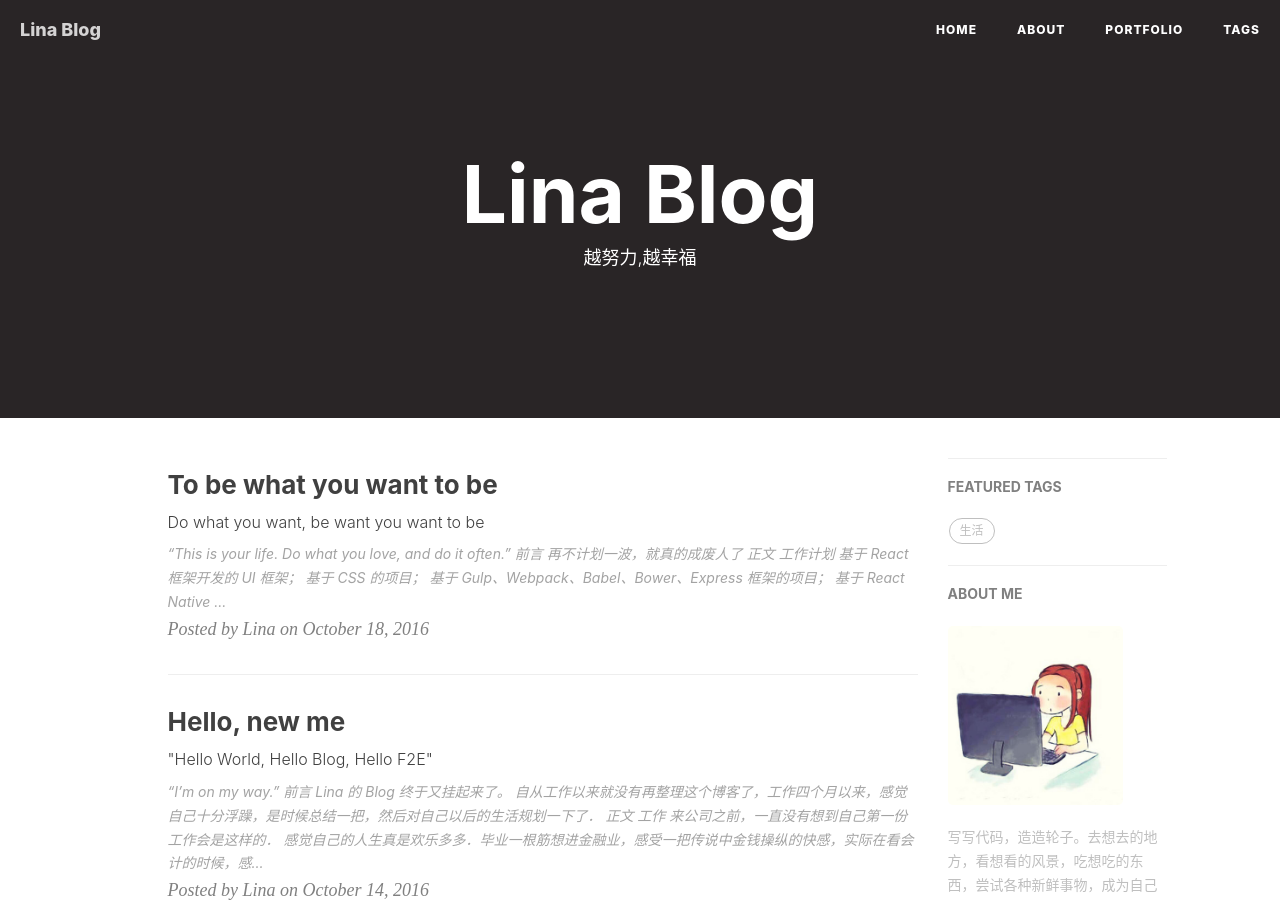
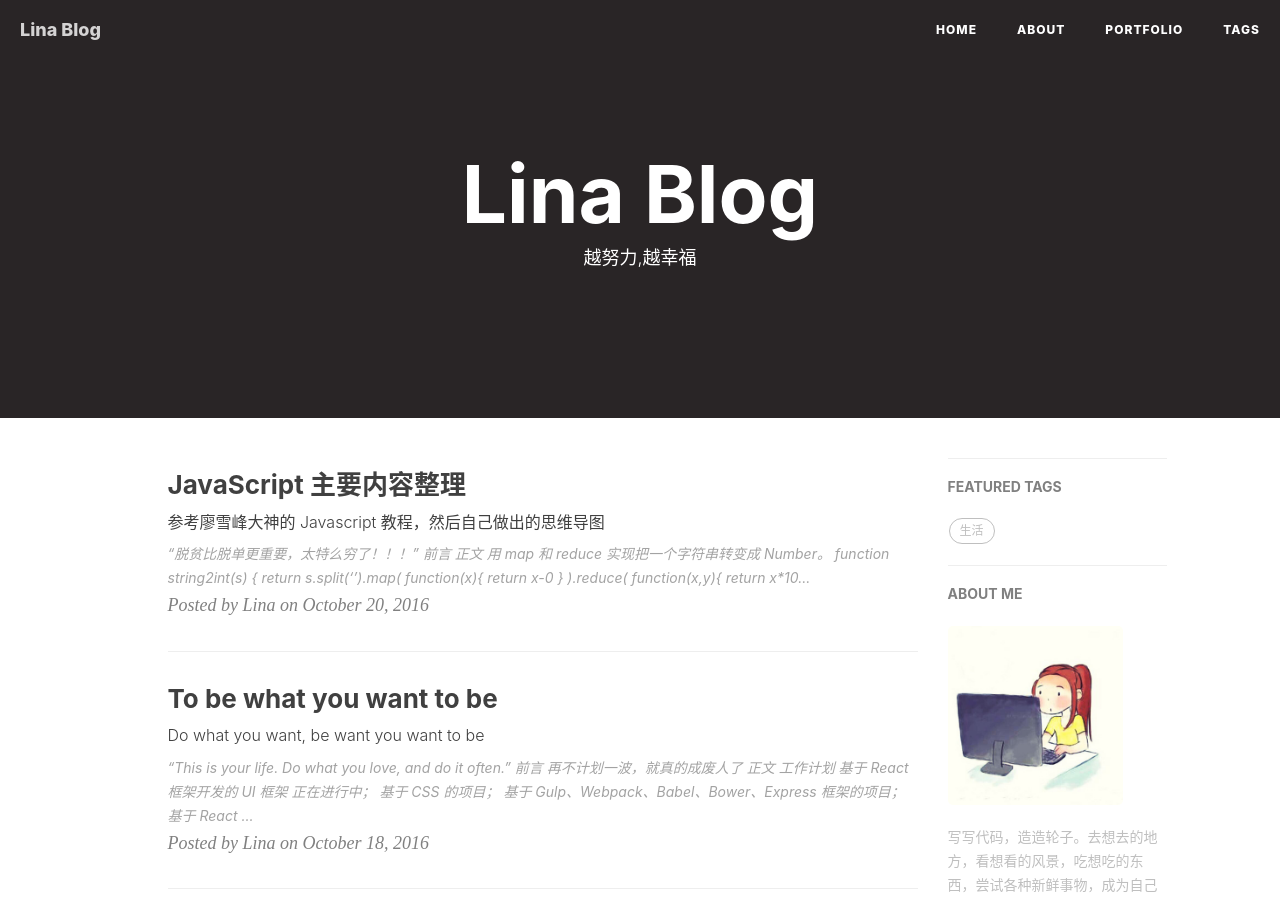
Before and after one commit to LizzieZhao/Blog, a Jekyll site: the page built from index.html, in a window 1280 px wide and 900 px high. Built offline with Jekyll 4.4.1, drawn with Linux system fonts in a browser that asks for light colours; nearby versions of some CDN libraries; the list of posts is cut into pages by our own code; comment, search, counter and statistics services are not loaded.

Commit message:
add post about javascript

```diff
--- a/_posts/2016-10-18-plan.markdown
+++ b/_posts/2016-10-18-plan.markdown
@@ -27,12 +27,13 @@ tags:
 
 ### 工作计划
 
-1. 基于 React 框架开发的 UI 框架；
+1. 基于 React 框架开发的 UI 框架  **正在进行中**；
 2. 基于 CSS 的项目；
 3. 基于 Gulp、Webpack、Babel、Bower、Express 框架的项目；
 4. 基于 React Native 的项目；
 5. 基于数据结构、算法、设计模式的项目；
 6. 基于 JS、CSS、HTML 的项目；
+...
 
 ---
 
@@ -42,7 +43,20 @@ tags:
 
 ### 生活计划
 
+** 健身 **
 
+1. 160cm、40kg
+2. 学会游泳（这个真的是想学好久了，到现在还没学，伐开心）
+
+** 联系 **
+
+1. 多给家人打电话
+2. 多跟朋友聊一聊哈，本人太懒了，几乎不主动联系人哈
+
+** 娱乐 **
+
+1. 跟敏哥学把桌球
+2. 网球打一把
 
 ---
 
--- /dev/null
+++ b/_posts/2016-10-20-javascript.markdown
@@ -0,0 +1,45 @@
+---
+layout:     post
+title:      "JavaScript 主要内容整理"
+subtitle:   "参考廖雪峰大神的 Javascript 教程，然后自己做出的思维导图"
+date:       2016-10-20 08:00:00
+author:     "Lina"
+header-img: "img/post-bg-javascript.jpg"
+catalog: true
+tags:
+    -
+---
+
+> “脱贫比脱单更重要，太特么穷了！！！”
+
+
+## 前言
+
+
+---
+
+## 正文
+
+1. 用 map 和 reduce 实现把一个字符串转变成 Number。
+
+    function string2int(s) {
+      return s.split('').map( function(x){ return x-0 } ).reduce( function(x,y){ return x*10+y } );
+    }
+
+2. 用 map 实现把不规范的英文名字，变为首字母大写，其他小写的规范名字。例如输入：['adam', 'LISA', 'barT']，输出：['Adam', 'Lisa', 'Bart']。
+
+    function normalize(arr) {
+      return arr.map( function(x){ let tail = x.substring(1).toLowerCase(); let head = x[0].toUpperCase(); return tail+head;});
+    }
+
+3. 用 map 把数组内的字符串转变为 Number。
+
+    function array2int(arr) {
+      return arr.map( function(x){ return +x } );
+    }
+
+---
+
+## 后记
+
+> ＂每次只培养一个习惯＂
```
Also changed, not shown: 1 other file.
